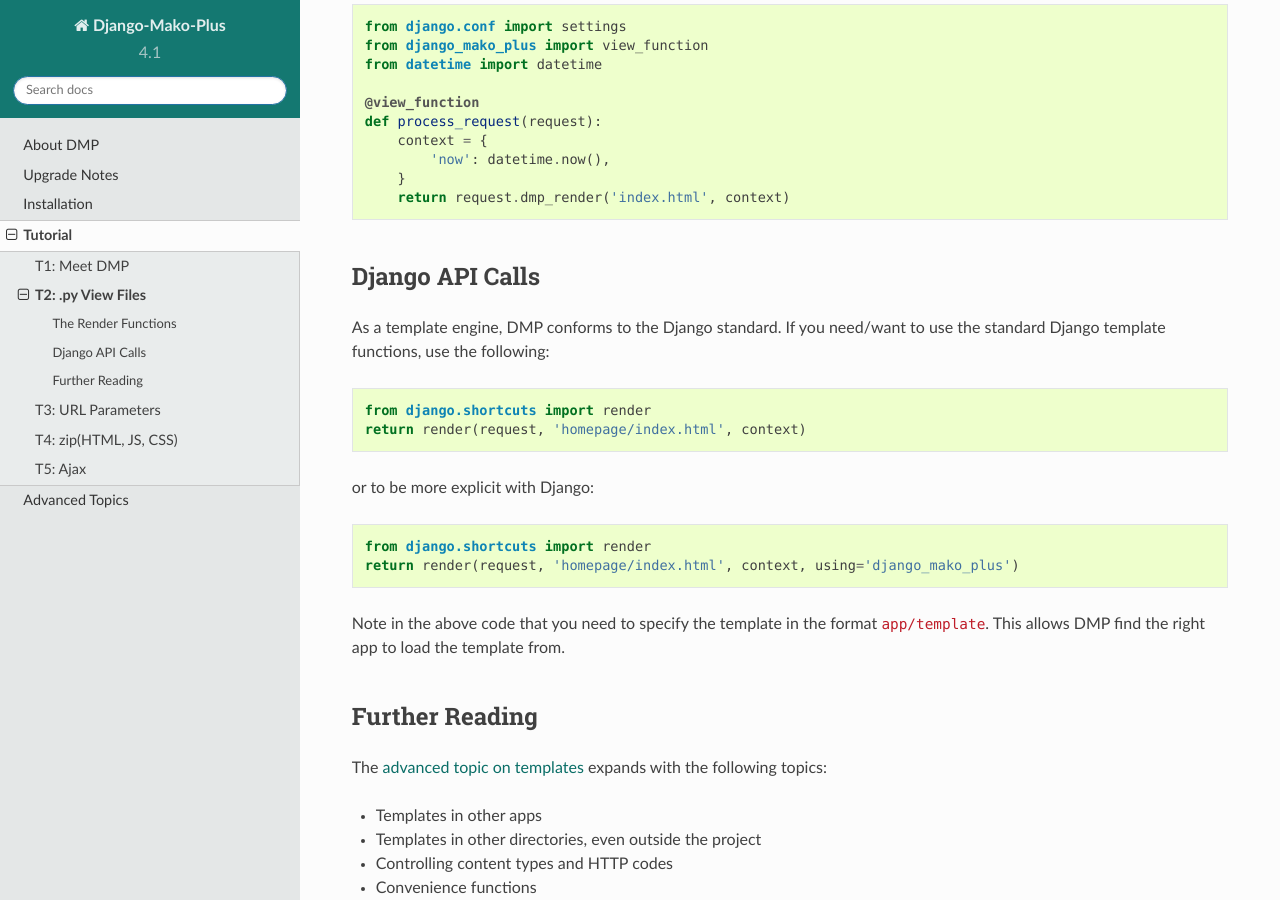
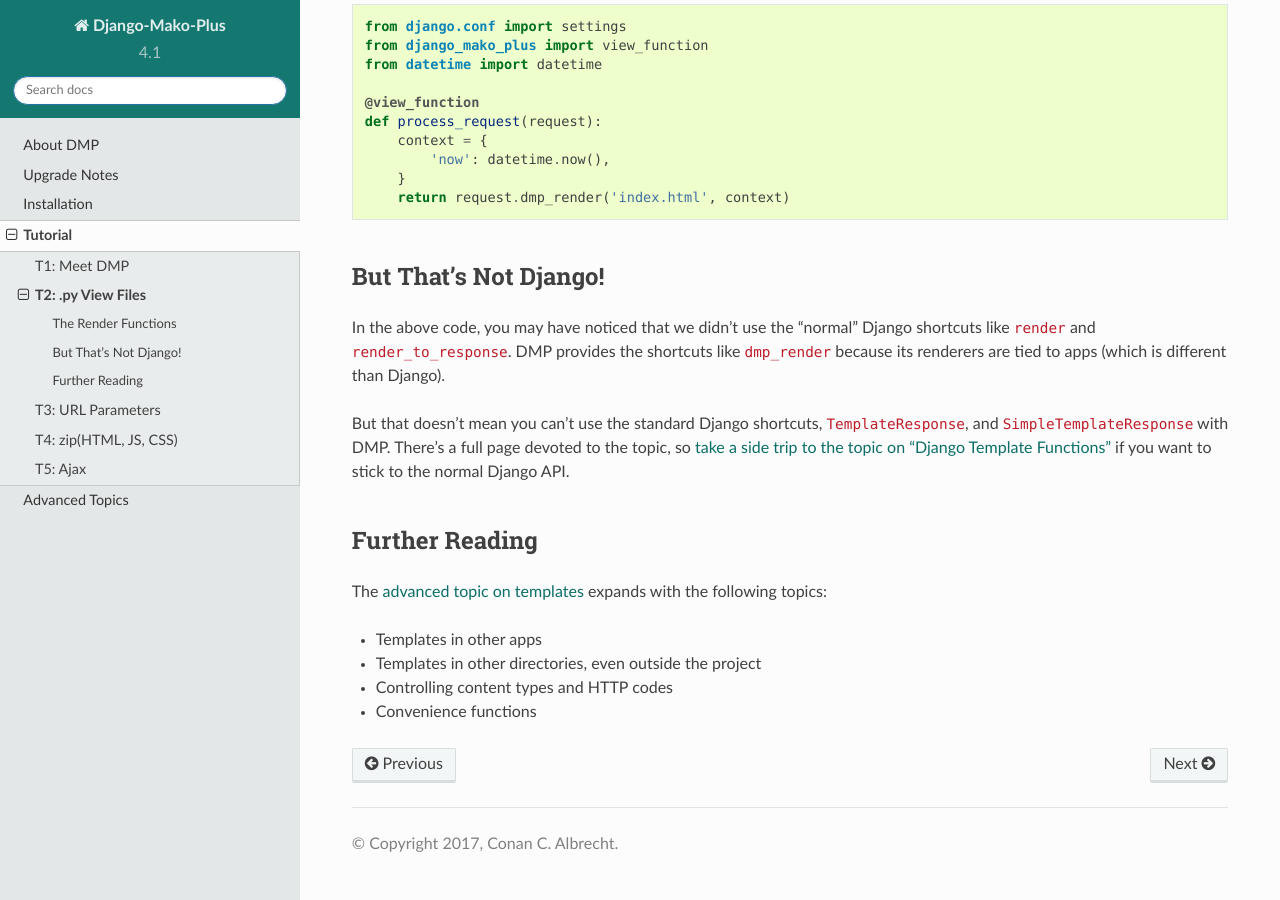
Before and after one commit to doconix/django-mako-plus, a Sphinx documentation site: the page built from docs/tutorial_views.rst, in a window 1280 px wide and 900 px high, scrolled down 2665 px. Built offline with Sphinx 7.4.7 and the Read the Docs theme 2.0.0, drawn with Linux system fonts in a browser that asks for light colours; some of the changed text lies outside the part shown.

Commit message:
new topic on using django way

```diff
--- a/docs/topics.rst
+++ b/docs/topics.rst
@@ -7,10 +7,11 @@
 .. toctree::
     :maxdepth: 1
 
+    topics_django
+    topics_templates
     topics_variables
     topics_css_js
     topics_static_files
-    topics_templates
     topics_csrf
     topics_other_syntax
     topics_redirecting
--- a/docs/tutorial_views.rst
+++ b/docs/tutorial_views.rst
@@ -100,24 +100,12 @@
         return request.dmp_render('index.html', context)
 
 
-Django API Calls
+But That's Not Django!
 --------------------------------
 
-As a template engine, DMP conforms to the Django standard.  If you need/want to use the standard Django template functions, use the following:
+In the above code, you may have noticed that we didn't use the "normal" Django shortcuts like ``render`` and ``render_to_response``.  DMP provides the shortcuts like ``dmp_render`` because its renderers are tied to apps (which is different than Django).
 
-.. code:: python
-
-    from django.shortcuts import render
-    return render(request, 'homepage/index.html', context)
-
-or to be more explicit with Django:
-
-.. code:: python
-
-    from django.shortcuts import render
-    return render(request, 'homepage/index.html', context, using='django_mako_plus')
-
-Note in the above code that you need to specify the template in the format ``app/template``.  This allows DMP find the right app to load the template from.
+But that doesn't mean you can't use the standard Django shortcuts, ``TemplateResponse``, and ``SimpleTemplateResponse`` with DMP.  There's a full page devoted to the topic, so `take a side trip to the topic on "Django Template Functions" <topics_django.html>`_ if you want to stick to the normal Django API.
 
 
 Further Reading
```
Also changed, not shown: docs/topics_django.rst (added, +60 -0 lines).
